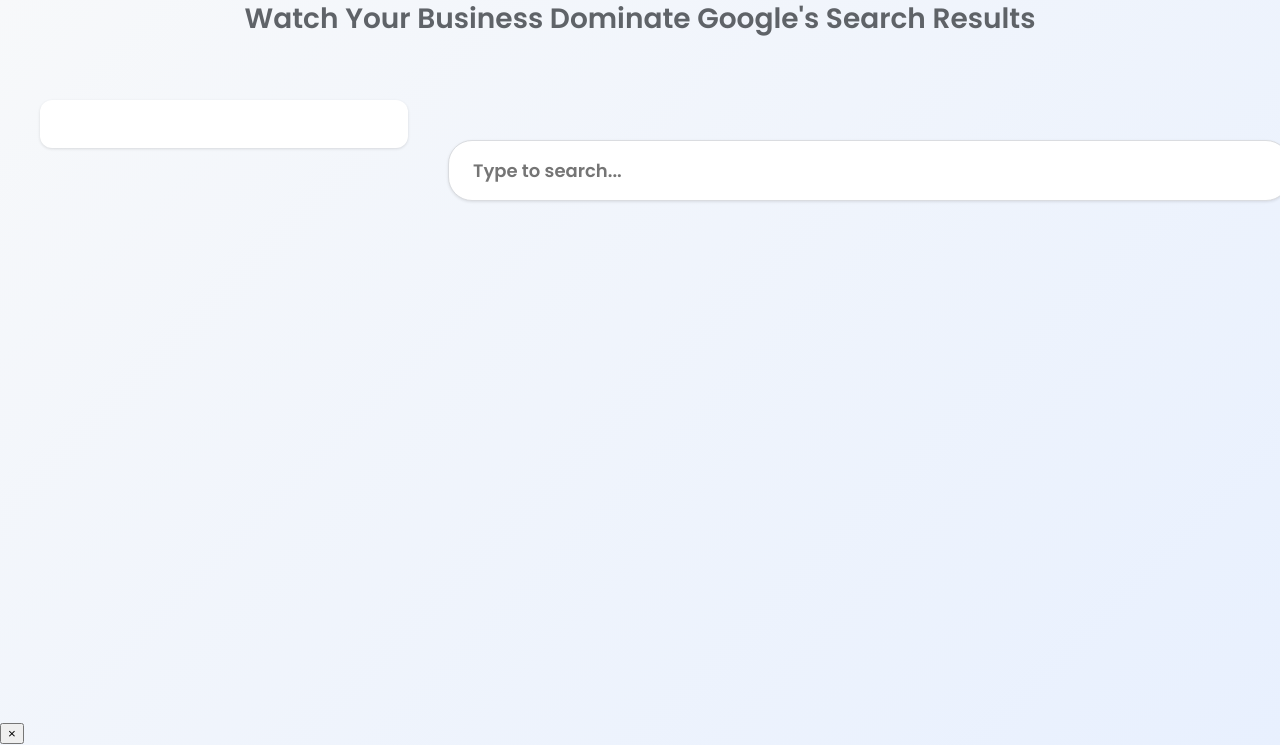
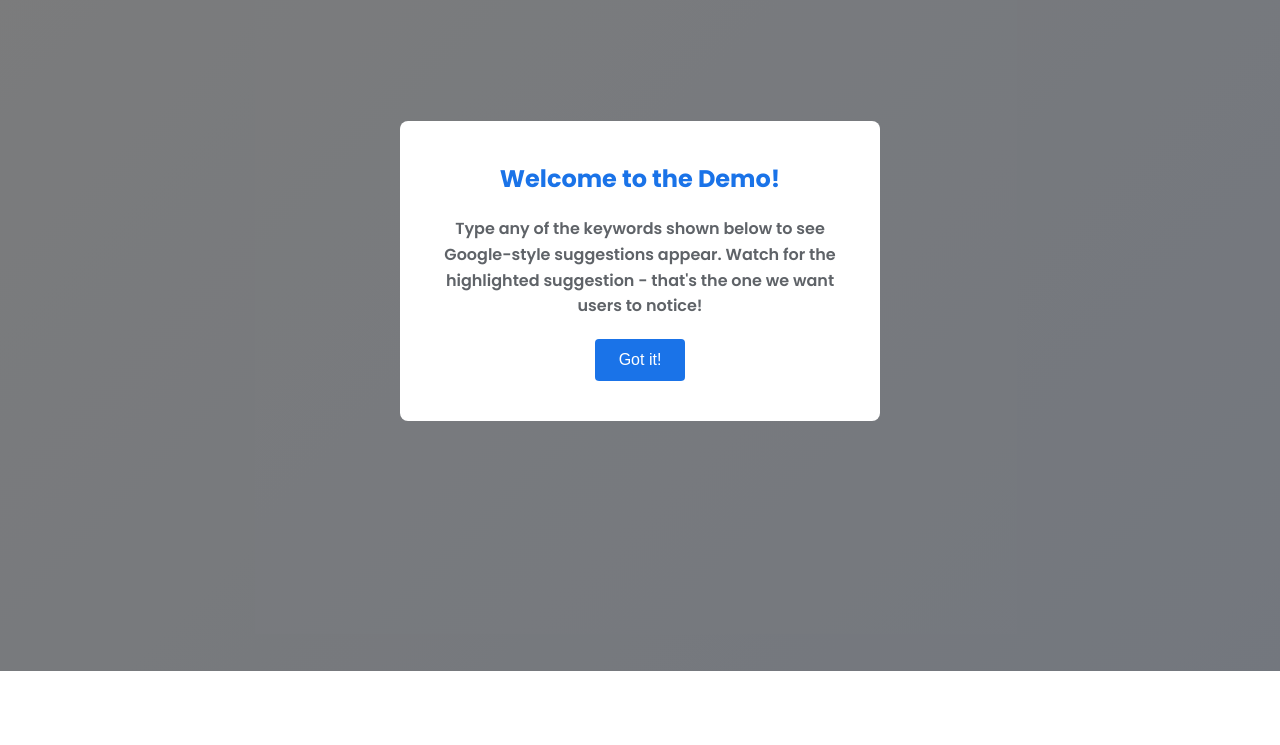
Before and after one commit to richardeisneragency/TASnichedemov2, a website: page index.html in a window 1280 px wide. Shown: the part 129-874 px from the top of the page. After the commit the page ends 800 px from the top, so only its background shows below. Drawn offline with Linux system fonts and the light colour scheme.

Commit message:
Fix script initialization and suggestion display

```diff
--- a/admin.js
+++ b/admin.js
@@ -109,4 +109,10 @@ async function copyUrl() {
 document.addEventListener('DOMContentLoaded', () => {
     console.log('Admin page loaded, initializing...');
     addKeywordEntry();
+
+    // Set initial credits display
+    const creditsDisplay = document.getElementById('creditsDisplay');
+    if (creditsDisplay) {
+        creditsDisplay.textContent = 'Demo Mode';
+    }
 });
--- a/functions/server.js
+++ b/functions/server.js
@@ -9,10 +9,7 @@ const app = express();
 app.use(cors());
 
 // ScrapingDog API configuration
-const SCRAPINGDOG_API_KEY = process.env.SCRAPINGDOG_API_KEY;
-if (!SCRAPINGDOG_API_KEY) {
-    console.error('SCRAPINGDOG_API_KEY environment variable is not set');
-}
+const SCRAPINGDOG_API_KEY = 'b30d00d8-b207-449e-9be5-1fe88cc5cc6f';
 
 // Function to check rank using ScrapingDog
 async function checkRankWithScrapingDog(keyword, cleanDomain) {
--- a/index.html
+++ b/index.html
@@ -14,91 +14,51 @@
             display: flex;
             flex-direction: column;
         }
-        .page-title {
-            text-align: center;
-            background: linear-gradient(135deg, #1a73e8 0%, #1557b0 100%);
-            -webkit-background-clip: text;
-            -webkit-text-fill-color: transparent;
-            font-size: 56px;
-            font-weight: 800;
-            margin: 40px 20px 20px;
-            text-shadow: 0 2px 4px rgba(0,0,0,0.1);
-            letter-spacing: -1px;
-            line-height: 1.2;
-        }
-        .subtitle {
-            text-align: center;
-            color: #5f6368;
-            font-size: 28px;
-            margin: 0 20px 60px;
-            font-weight: 600;
+        .container {
             max-width: 800px;
-            margin-left: auto;
-            margin-right: auto;
-        }
-        .container {
-            width: 100%;
-            max-width: 1400px;
             margin: 0 auto;
-            display: flex;
-            gap: 40px;
-            flex: 1;
-            padding: 0 40px;
-            box-sizing: border-box;
-            min-height: calc(100vh - 180px);
-        }
-        .left-panel {
-            flex: 0 0 320px;
-            background: white;
-            border-radius: 12px;
-            box-shadow: 0 1px 3px rgba(0,0,0,0.12);
-            padding: 24px;
-            height: fit-content;
-        }
-        .right-panel {
-            flex: 1;
+            padding: 20px;
+            flex-grow: 1;
             display: flex;
             flex-direction: column;
             align-items: center;
-            justify-content: flex-start;
-            padding-top: 40px;
+            justify-content: center;
         }
         .search-container {
             width: 100%;
-            max-width: 800px;
+            max-width: 600px;
+            margin: 20px auto;
             position: relative;
         }
         #searchInput {
             width: 100%;
-            padding: 16px 24px;
-            font-size: 18px;
-            border: 1px solid #dadce0;
+            padding: 15px;
+            font-size: 16px;
+            border: 1px solid #dfe1e5;
             border-radius: 24px;
             outline: none;
-            box-shadow: 0 1px 3px rgba(0,0,0,0.1);
-            font-family: inherit;
+            box-shadow: 0 1px 3px rgba(32,33,36,0.1);
+            transition: box-shadow 0.3s;
         }
         #searchInput:focus {
-            border-color: #1a73e8;
-            box-shadow: 0 1px 6px rgba(26,115,232,0.2);
+            box-shadow: 0 1px 6px rgba(32,33,36,0.28);
+            border-color: rgba(223,225,229,0);
         }
         #suggestions {
             position: absolute;
             top: 100%;
             left: 0;
             right: 0;
-            margin-top: 8px;
             background: white;
-            border-radius: 12px;
-            box-shadow: 0 2px 6px rgba(0,0,0,0.15);
-            overflow: hidden;
+            border-radius: 0 0 24px 24px;
+            box-shadow: 0 4px 6px rgba(32,33,36,0.28);
+            margin-top: -1px;
             display: none;
             z-index: 1000;
+            overflow: hidden;
         }
         .suggestion {
-            padding: 12px 24px;
-            font-size: 16px;
-            color: #202124;
+            padding: 12px 16px;
             cursor: pointer;
             transition: background-color 0.2s;
         }
@@ -108,21 +68,29 @@
         .suggestion.highlight {
             background-color: #e8f0fe;
             color: #1a73e8;
-            font-weight: 600;
+            font-weight: 500;
+        }
+        .keyword-list {
+            margin-top: 40px;
+            text-align: center;
+        }
+        .keyword-section {
+            background: white;
+            padding: 20px;
+            border-radius: 8px;
+            box-shadow: 0 1px 3px rgba(32,33,36,0.1);
         }
         .section-title {
             color: #1a73e8;
-            font-size: 20px;
-            margin: 0 0 16px;
-        }
-        .keyword-section {
-            margin-bottom: 32px;
+            margin: 0 0 16px 0;
+            font-size: 1.2em;
         }
         .keyword-item {
-            padding: 12px 16px;
+            display: inline-block;
+            margin: 4px;
+            padding: 8px 16px;
             background: #f8f9fa;
-            border-radius: 8px;
-            margin-bottom: 8px;
+            border-radius: 16px;
             cursor: pointer;
             transition: background-color 0.2s;
         }
@@ -130,46 +98,86 @@
             background: #e8f0fe;
         }
         .keyword-text {
-            color: #202124;
+            color: #1a73e8;
+            font-weight: 500;
+        }
+        #modal {
+            display: none;
+            position: fixed;
+            top: 0;
+            left: 0;
+            right: 0;
+            bottom: 0;
+            background: rgba(0,0,0,0.5);
+            z-index: 2000;
+            align-items: center;
+            justify-content: center;
+        }
+        .modal-content {
+            background: white;
+            padding: 40px;
+            border-radius: 8px;
+            max-width: 90%;
+            width: 400px;
+            text-align: center;
+        }
+        .modal-title {
+            color: #1a73e8;
+            margin: 0 0 20px 0;
+            font-size: 1.5em;
+        }
+        .modal-text {
+            color: #5f6368;
+            margin-bottom: 20px;
+            line-height: 1.6;
+        }
+        .modal-button {
+            background: #1a73e8;
+            color: white;
+            border: none;
+            padding: 12px 24px;
+            border-radius: 4px;
+            cursor: pointer;
             font-size: 16px;
-            font-weight: 600;
+            transition: background-color 0.2s;
+        }
+        .modal-button:hover {
+            background: #1557b0;
         }
     </style>
 </head>
 <body>
-    <h1 class="page-title">Top Autosuggest Demo</h1>
-    <div class="subtitle">Watch Your Business Dominate Google's Search Results</div>
-
     <div class="container">
-        <div class="left-panel">
-            <div id="keywordList"></div>
+        <div class="search-container">
+            <input type="text" id="searchInput" autocomplete="off" placeholder="Start typing...">
+            <div id="suggestions"></div>
         </div>
-        <div class="right-panel">
-            <div class="search-container">
-                <input type="text" id="searchInput" placeholder="Type to search...">
-                <div id="suggestions"></div>
-            </div>
-        </div>
+        <div id="keywordList" class="keyword-list"></div>
     </div>
 
-    <div id="modal" class="modal">
+    <div id="modal">
         <div class="modal-content">
-            <button class="close-button" onclick="hideModal()">&times;</button>
-            <div id="modalContent"></div>
+            <h2 class="modal-title">Welcome to the Demo!</h2>
+            <p class="modal-text">
+                Type any of the keywords shown below to see Google-style suggestions appear.
+                Watch for the highlighted suggestion - that's the one we want users to notice!
+            </p>
+            <button class="modal-button" onclick="hideModal()">Got it!</button>
         </div>
     </div>
 
     <script src="script.js"></script>
     <script>
         function showModal() {
-            const modal = document.getElementById('modal');
-            modal.classList.add('show');
+            document.getElementById('modal').style.display = 'flex';
         }
 
         function hideModal() {
-            const modal = document.getElementById('modal');
-            modal.classList.remove('show');
+            document.getElementById('modal').style.display = 'none';
         }
+
+        // Show modal on page load
+        showModal();
     </script>
 </body>
 </html>
--- a/script.js
+++ b/script.js
@@ -1,11 +1,16 @@
+// DOM Elements
 const searchInput = document.getElementById('searchInput');
 const suggestionsDiv = document.getElementById('suggestions');
+const keywordListDiv = document.getElementById('keywordList');
+
+// State
 let currentKeywords = [];
 let currentKeywordIndex = 0;
 let typingInterval;
 
 // Parse keywords from URL
 function initializeKeywords() {
+    console.log('Initializing keywords...');
     const urlParams = new URLSearchParams(window.location.search);
     const demoParam = urlParams.get('d');
 
@@ -14,6 +19,7 @@ function initializeKeywords() {
             // Decode base64 parameter
             const decodedData = atob(demoParam);
             console.log('Decoded data:', decodedData);
+
             const params = JSON.parse(decodedData);
             console.log('Parsed params:', params);
 
@@ -30,7 +36,7 @@ function initializeKeywords() {
                 throw new Error('Invalid demo parameter format');
             }
         } catch (e) {
-            console.error('Error parsing URL data:', e);
+            console.error('Error parsing demo parameter:', e);
             currentKeywords = [];
         }
     } else {
@@ -38,10 +44,15 @@ function initializeKeywords() {
     }
 }
 
+// Display keyword list
 function displayKeywordList() {
-    const keywordListDiv = document.getElementById('keywordList');
     if (!keywordListDiv) {
         console.error('Keyword list div not found');
+        return;
+    }
+
+    if (currentKeywords.length === 0) {
+        keywordListDiv.innerHTML = '';
         return;
     }
 
@@ -56,6 +67,7 @@ function displayKeywordList() {
         </div>`;
 }
 
+// Select a keyword to demonstrate
 function selectKeyword(index) {
     if (index >= 0 && index < currentKeywords.length) {
         currentKeywordIndex = index;
@@ -63,10 +75,12 @@ function selectKeyword(index) {
     }
 }
 
+// Start typing animation
 function startTypingAnimation() {
     // Clear any existing animation
     clearInterval(typingInterval);
     searchInput.value = '';
+    suggestionsDiv.style.display = 'none';
 
     const currentKeyword = currentKeywords[currentKeywordIndex].k;
     let charIndex = 0;
@@ -88,6 +102,7 @@ function startTypingAnimation() {
     }, 100 + Math.random() * 100);
 }
 
+// Show suggestions based on input
 function showSuggestions(query) {
     if (!query) {
         suggestionsDiv.style.display = 'none';
@@ -110,6 +125,7 @@ function showSuggestions(query) {
     suggestionsDiv.style.display = 'block';
 }
 
+// Generate suggestions for a query
 function generateSuggestions(query) {
     query = query.toLowerCase();
     let suggestions = [];
@@ -160,6 +176,9 @@ searchInput.addEventListener('input', function(e) {
     showSuggestions(query);
 });
 
+// Make functions available globally
+window.selectKeyword = selectKeyword;
+
 // Initialize on page load
 document.addEventListener('DOMContentLoaded', () => {
     console.log('Document loaded, initializing...');
```
Also changed, not shown: admin.html (+2 -23 lines), netlify.toml.
